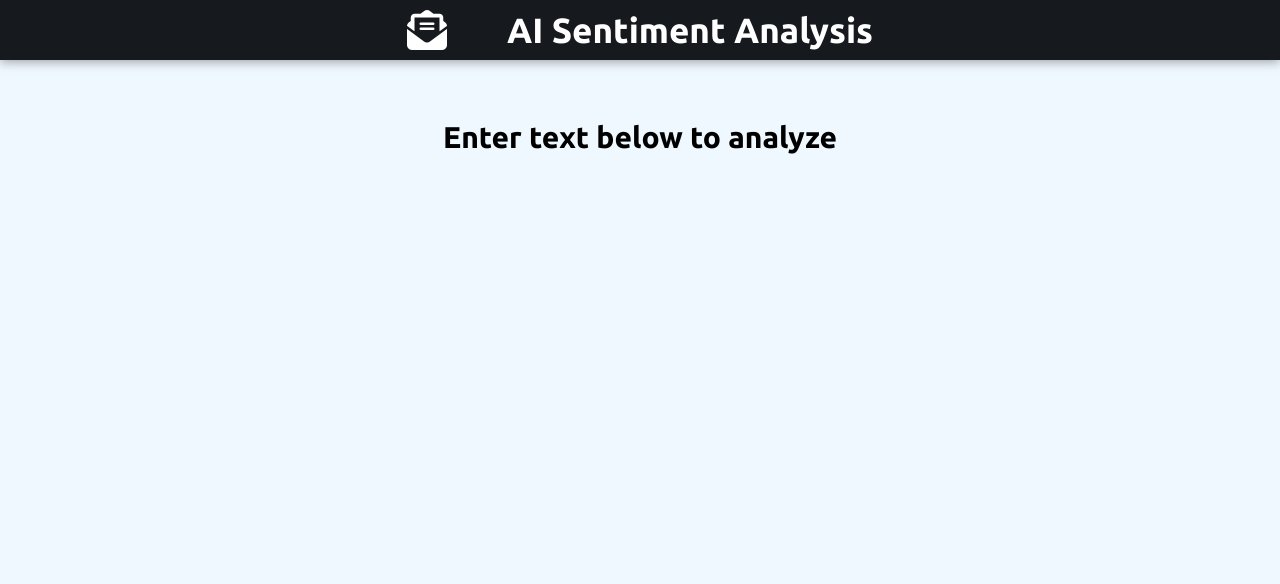
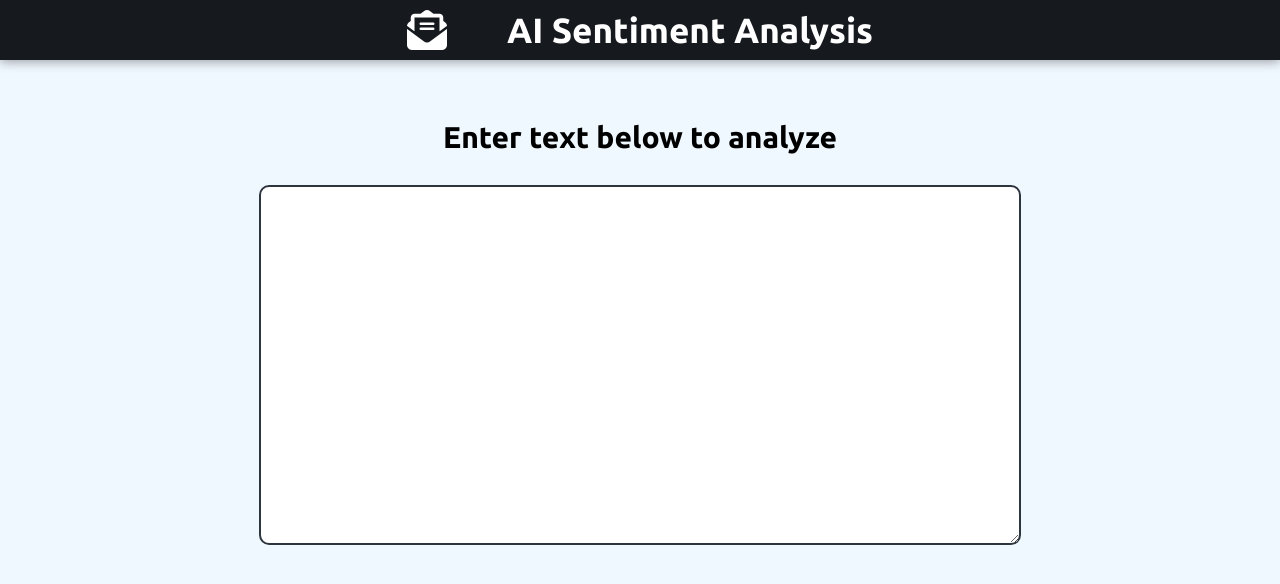
Before and after one commit to darthdaenerys/IMDB-Sentiment-Analysis, a React (Create React App) app: page / in a window 1280 px wide. Shown: the top 584 px of the page. Built offline with nearby package versions, Linux system fonts and the light colour scheme.

Commit message:
Add textarea for text form component

```diff
--- a/src/components/TextForm.js
+++ b/src/components/TextForm.js
@@ -1,10 +1,15 @@
 import React, { useState } from 'react'
 
 export default function TextForm(props) {
+	const [text, setText] = useState("");
+	const handleOnChange = (event) => {
+		setText(event.target.value);
+	}
 	return (
 		<>
 			<div className='textform'>
 				<h2>{props.title}</h2>
+				<textarea value={text} name="query" id="textForm" cols="60" rows="14" onChange={handleOnChange}></textarea>
 			</div>
 		</>
 	)
```
